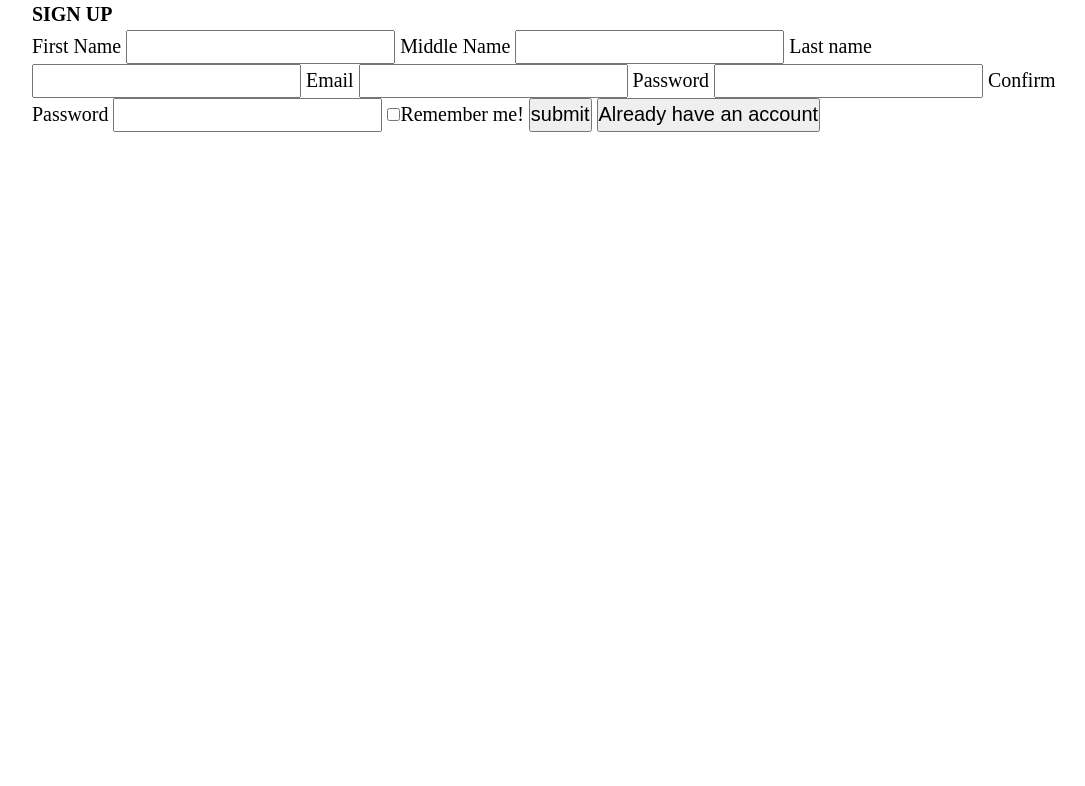
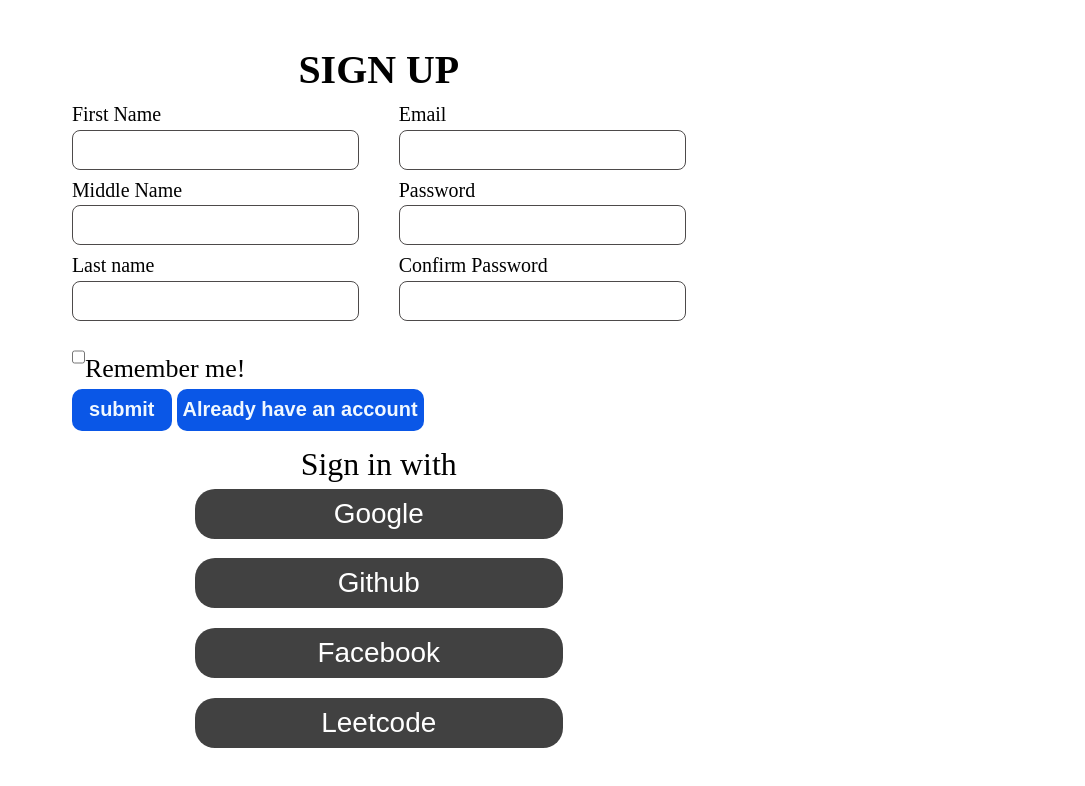
Before and after one commit to luciphoenix/odin-sign-up, a plain HTML site: page index.html in a window 1280 px wide. Shown: the whole page, without its empty margins (96-1181 px from the left). Drawn offline with Linux system fonts and the light colour scheme.

Commit message:
Style form section with css

```diff
--- a/index.html
+++ b/index.html
@@ -12,28 +12,58 @@
       <section>
         <form action="#" method="post">
           <h2>SIGN UP</h2>
+
+          <div class="inputs-container">
+            <div class="left-form">
+              <div class="input">
                 <label for="first-name">First Name</label>
                 <input type="text" id="first-name" name="first-name" />
+              </div>
+              <div class="input">
                 <label for="middle-name">Middle Name</label>
                 <input type="text" name="middle-name" id="middle-name" />
+              </div>
+              <div class="input">
                 <label for="last-name">Last name</label>
                 <input type="text" name="last-name" id="last-name" />
+              </div>
+            </div>
+            <div class="right-form">
+              <div class="input">
                 <label for="email">Email</label>
                 <input type="email" id="email" name="email" />
+              </div>
+              <div class="input">
                 <label for="password">Password</label>
                 <input type="password" name="password" id="password" />
+              </div>
+              <div class="input">
                 <label for="confirm-password"> Confirm Password</label>
                 <input
                   type="password"
                   name="confirm-password"
                   id="confirm-password"
                 />
+              </div>
+            </div>
+          </div>
+          <div class="submit-area">
+            <div class="remember">
               <label for="remember"
                 ><input type="checkbox" id="remember" name="remember" />Remember
                 me!</label
               >
+            </div>
             <button>submit</button>
             <button type="button">Already have an account</button>
+          </div>
+          <div class="sign-in-label">Sign in with</div>
+          <div class="sign-in-option">
+            <button>Google</button>
+            <button>Github</button>
+            <button>Facebook</button>
+            <button>Leetcode</button>
+          </div>
         </form>
       </section>
     </div>
--- a/style.css
+++ b/style.css
@@ -13,9 +13,70 @@ body{
     height: 100vh;
     width: max(80%, 800px) ;
     margin: 0 auto;
+    padding: 2rem;
+}
+h2{
+    text-align: center;
+    font-size: 2rem;
 }
 
 .container{
     display: flex;
     height: 100%;
 }
+
+.inputs-container{
+    display: flex;
+    gap: 2rem;
+}
+.input{
+    display: flex;
+    flex-direction: column;
+    margin-bottom: 0.3rem;
+}
+
+input{
+    border: 0.1rem solid rgb(77, 74, 74);
+    border-radius: 0.4rem;
+    height: 2rem;
+    padding: 0.5rem;
+}
+
+.submit-area{
+    margin: 0.5rem auto;
+    & > button{
+        padding: 0.3rem;
+        min-width: 5rem;
+        font-size: 1rem;
+        font-weight: 700;
+        color: aliceblue;
+        background-color: #0a57e7;
+        border: 1px transparent;
+        border-radius: .5rem;
+    }
+}
+
+label[for="remember"]{
+    font-size: 1.3rem;
+}
+.sign-in-label{
+    font-size: 1.6rem;
+    text-align: center;
+}
+.sign-in-option{
+    display: flex;
+    flex-direction: column;
+    gap: 1rem;
+    align-items: center;
+    flex: 1;
+}
+.sign-in-option > *{
+    width: max(360px, 60%);
+    background-color: #000000be;
+    border: 1rem;
+    border-radius: 1rem;
+    font-size: 1.4rem;
+    color: rgb(255, 255, 255);
+    padding: 0.2rem;
+
+}
```
Lines whose indentation alone changed are shown as unchanged.
